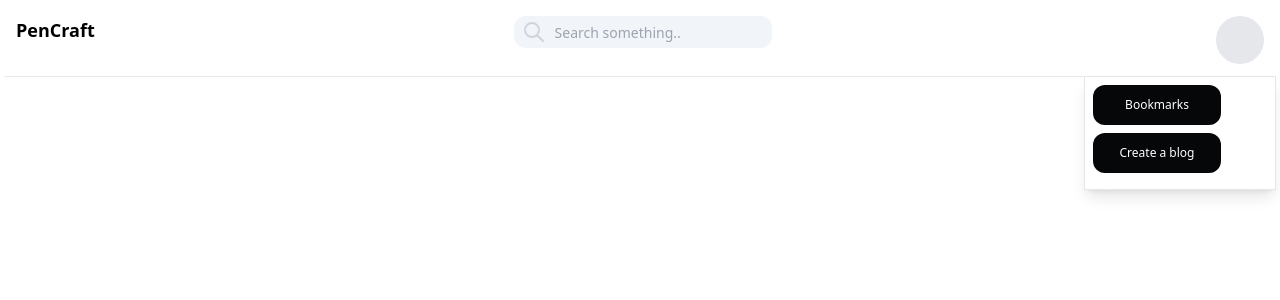
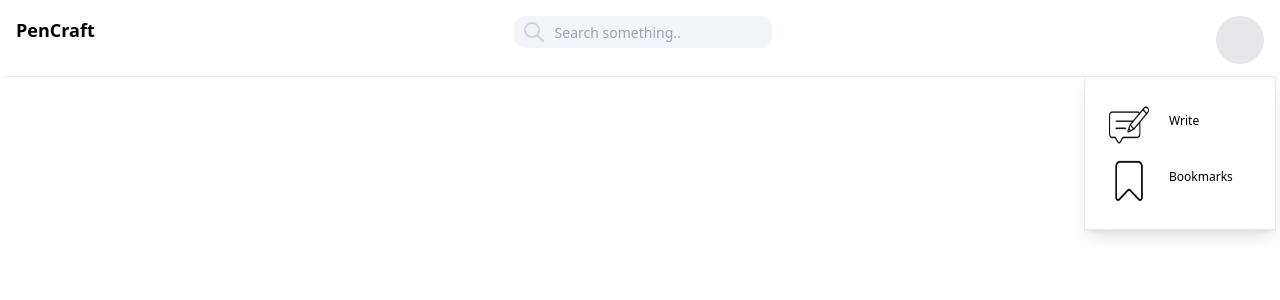
Before and after one commit to AkshitLakhera/PenCraft-Full-Stack-Blogging-Application, a React (Vite) app in the folder frontend/: page /bookmark in a window 1280 px wide. Both pictures are taken after a click on the element 1239 px from the left and 40 px from the top of the page. Shown: the top 300 px of the page. Built offline with nearby package versions, Linux system fonts and the light colour scheme.

Commit message:
updated navigation ui

```diff
--- a/frontend/src/components/Appbar.tsx
+++ b/frontend/src/components/Appbar.tsx
@@ -1,6 +1,7 @@
 import React, { useState, useRef, useEffect } from "react";
 import { useNavigate } from "react-router-dom";
-
+import blogwrite from "@/assets/blog.png";
+import ribbon from "@/assets/ribbon.png";
 interface AppbarProps {
   onSearch: (query: string) => void;
 }
@@ -77,10 +78,18 @@ export const Appbar: React.FC<AppbarProps> = ({ onSearch }) => {
           <span className="font-medium text-gray-600 dark:text-gray-300">{authorname[0]}</span>
         </div>
         {showNavigationBox && (
-          <div  style ={ {top:"4.5rem"}}className="absolute  right-0 w-48 bg-white border border-gray-200 shadow-lg p-2 rounded-md" ref={navigationBoxRef}>
-            <div className="text-white">
-            <Button title="Bookmarks" onClick={handleBookmarkClick} />
-        <Button title="Create a blog" onClick={handlePublish} />
+          <div  style ={ {top:"4.5rem"}}className="absolute p-6  right-0 w-48 bg-white border border-gray-200 shadow-lg p-2 rounded-md" ref={navigationBoxRef}>
+            <div className="text-white flex flex-col gap-2">
+            <div className="flex w-10 h-auto justify-start">
+            <img src={blogwrite} alt="blog write"  className="mr-2"/>
+            <Button title="Write" onClick={handlePublish} />
+              </div>
+            <div className="flex w-10 h-auto justify-start ">
+              <img src={ribbon} alt="bookmarky symbol" className="mr-2" />
+              <Button  title="Bookmarks" onClick={handleBookmarkClick} />
+            </div>
+
+
         </div>
           </div>
         )}
@@ -91,7 +100,7 @@ export const Appbar: React.FC<AppbarProps> = ({ onSearch }) => {
 
 export function Button({ title, onClick }: { title: string; onClick: () => void }) {
   return (
-    <button onClick={onClick} type="button" className="text-white bg-[#050708] hover:bg-[#050708]/90 focus:ring-4 focus:outline-none focus:ring-[#050708]/50 font-medium rounded-xl text-xs px-3 py-2 text-center dark:focus:ring-[#050708]/50 dark:hover:bg-[#050708]/30 me-2 mb-2 w-32 h-10 flex items-center justify-center">
+    <button onClick={onClick} type="button" className="text-black bg-white font-xl rounded-xl text-xs px-3 py-2 text-center  me-2 mb-2 w-32 h-10 flex items-center justify-start">
       {title}
     </button>
   );
```
Also changed, not shown: frontend/src/assets/blog.png (added).
